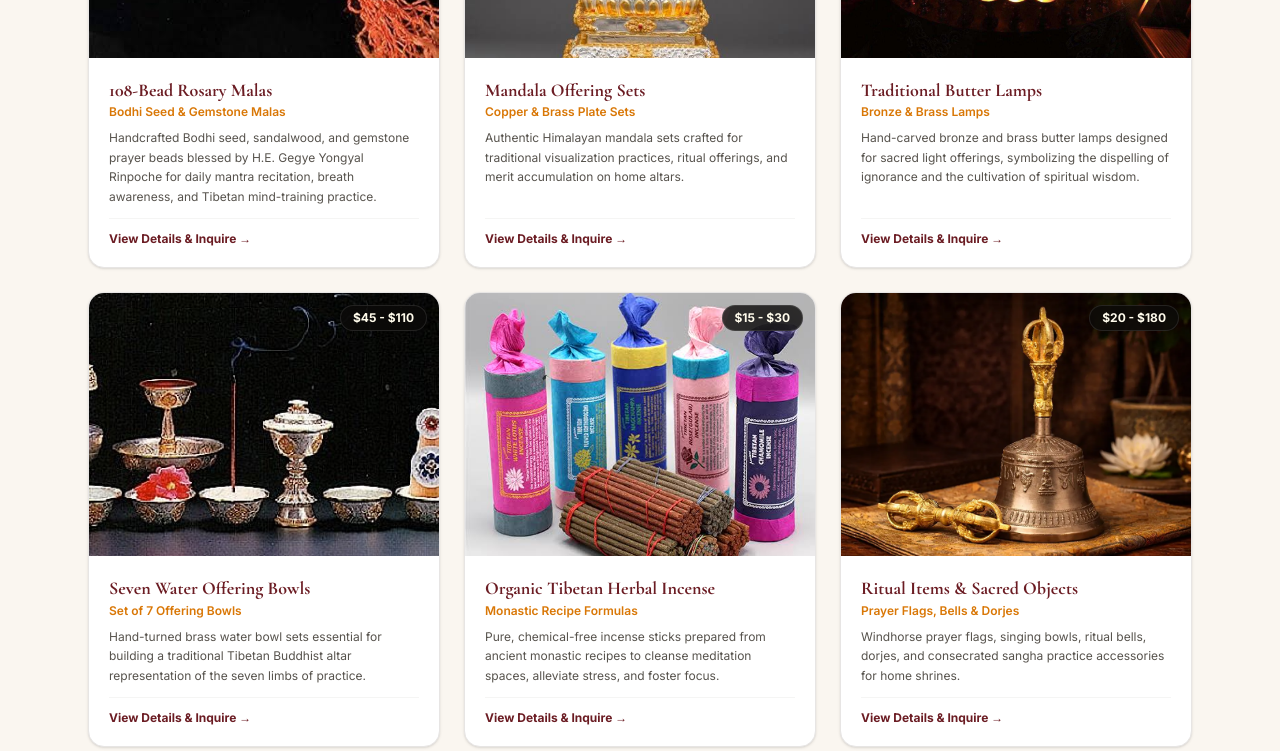
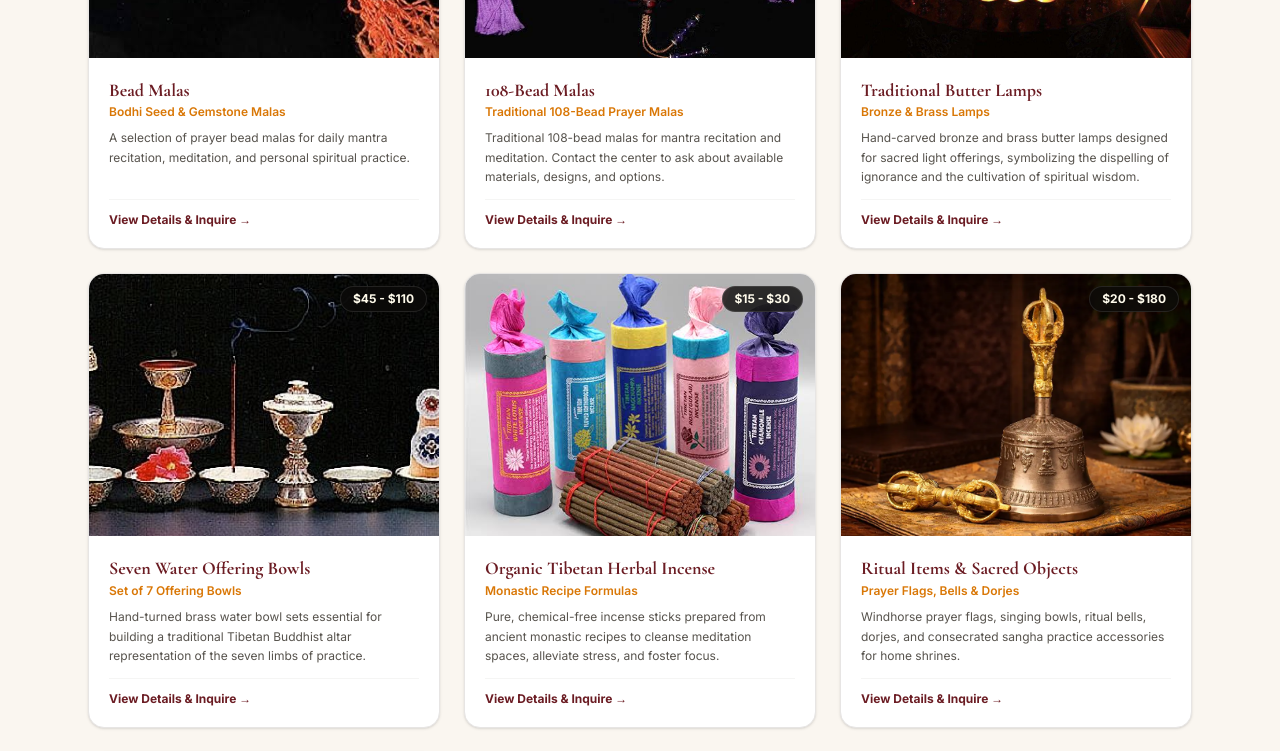
Before and after one commit to sherpaten/Zero-Point-Meditation-Center, a React (Vite) app in the folder zero-point-meditation/: page /merchandise in a window 1280 px wide. Shown: the part 820-1571 px from the top of the page. Built offline with nearby package versions, Linux system fonts and the light colour scheme.

Commit message:
Update merchandise categories and pricing (#23)

```diff
--- a/zero-point-meditation/src/pages/Merchandise.jsx
+++ b/zero-point-meditation/src/pages/Merchandise.jsx
@@ -7,7 +7,6 @@ import { ShoppingBag, Star, CheckCircle, Tag, X, ShieldCheck, Sparkles, HelpCirc
 import butterLamp from '../assets/Merchandise/Butter lamp.jpg';
 import bodhiMala from '../assets/Merchandise/Hand-Crafted Bodhi Seed Mala.jpg';
 import rosaryMala from '../assets/Merchandise/Rosary Mala.jpg';
-import mandalaSet from '../assets/Merchandise/Mandala offering set.jpg';
 import ritualItems from '../assets/Merchandise/Ritual Items.webp';
 import sacredIncense from '../assets/Merchandise/Sacred Incense.jpg';
 import waterBowl from '../assets/Merchandise/Water bowl.jpg';
@@ -17,19 +16,19 @@ import modernArtOne from '../assets/Merchandise/Modern Art 1.jpg';
 const categories = [
   {
     id: 'mala',
-    name: '108-Bead Rosary Malas',
+    name: 'Bead Malas',
     count: 'Bodhi Seed & Gemstone Malas',
     image: rosaryMala,
-    price: '$35 - $120',
-    description: 'Handcrafted Bodhi seed, sandalwood, and gemstone prayer beads blessed by H.E. Gegye Yongyal Rinpoche for daily mantra recitation, breath awareness, and Tibetan mind-training practice.'
+    price: '$150 - $250',
+    description: 'A selection of prayer bead malas for daily mantra recitation, meditation, and personal spiritual practice.'
   },
   {
-    id: 'mandala',
-    name: 'Mandala Offering Sets',
-    count: 'Copper & Brass Plate Sets',
-    image: mandalaSet,
-    price: '$85 - $250',
-    description: 'Authentic Himalayan mandala sets crafted for traditional visualization practices, ritual offerings, and merit accumulation on home altars.'
+    id: '108-bead-malas',
+    name: '108-Bead Malas',
+    count: 'Traditional 108-Bead Prayer Malas',
+    image: bodhiMala,
+    price: '$200 - $500',
+    description: 'Traditional 108-bead malas for mantra recitation and meditation. Contact the center to ask about available materials, designs, and options.'
   },
   {
     id: 'butter-lamp',
@@ -69,14 +68,14 @@ const categories = [
     count: 'Contemporary Spiritual Artwork',
     image: modernArt,
     gallery: [modernArt, modernArtOne],
-    price: '',
-    description: 'Contemporary artwork inspired by spiritual practice and Himalayan artistic traditions. Contact the center for details and availability.'
+    price: 'Enquire for pricing',
+    description: 'Contemporary artwork inspired by spiritual practice and Himalayan artistic traditions. Please enquire for pricing, details, and availability.'
   }
 ];
 
 const featuredProduct = {
   title: "Hand-Crafted Bodhi Seed Mala (108 Beads)",
-  price: "$40.00",
+  price: "$200 - $500",
   category: "Rosary Mala",
   image: bodhiMala,
   description: "Crafted with authentic Bodhi seeds harvested in Nepal, this 108-bead prayer mala is individually hand-strung and blessed by Rinpoche for meditation, mindfulness, and mantra repetition practice.",
```
